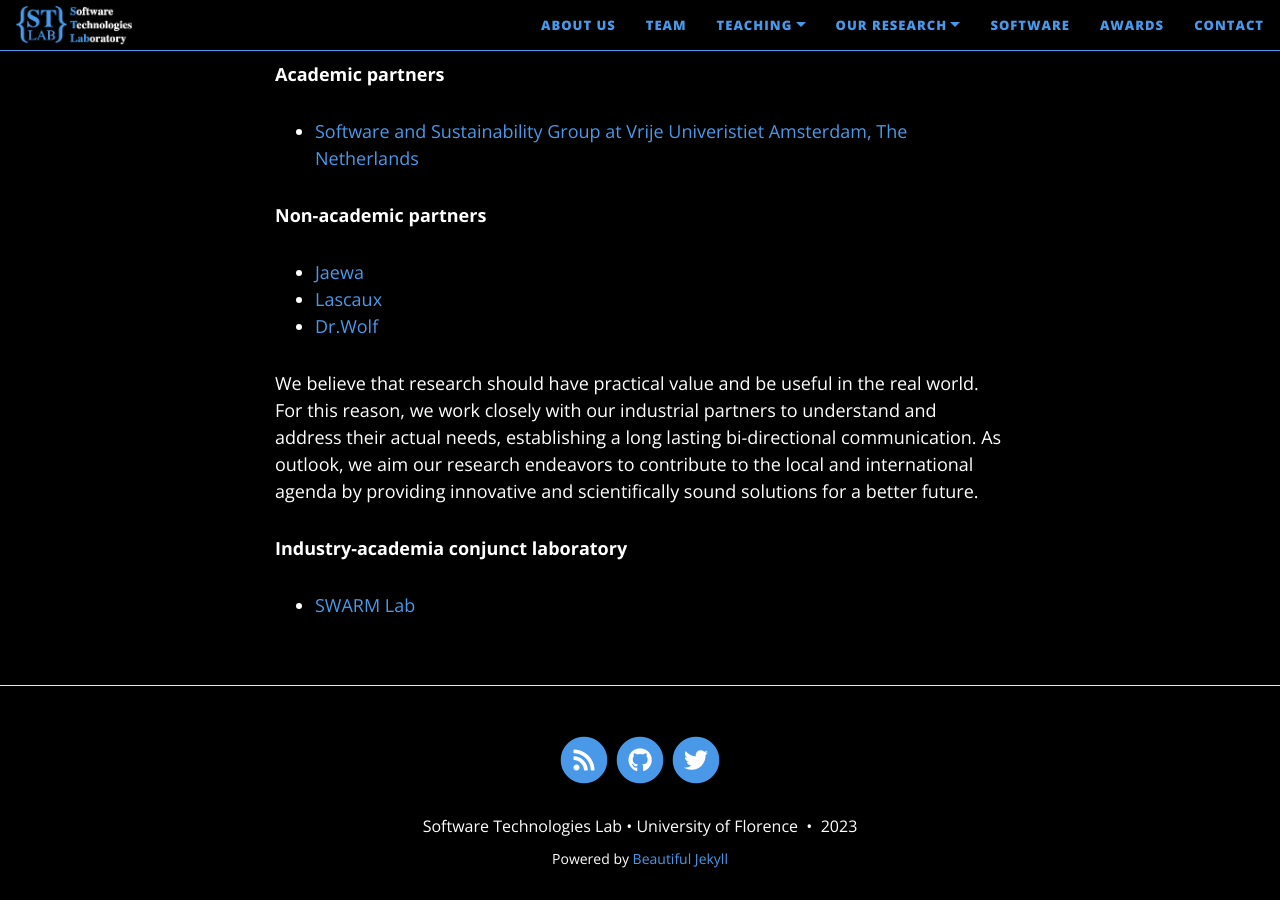
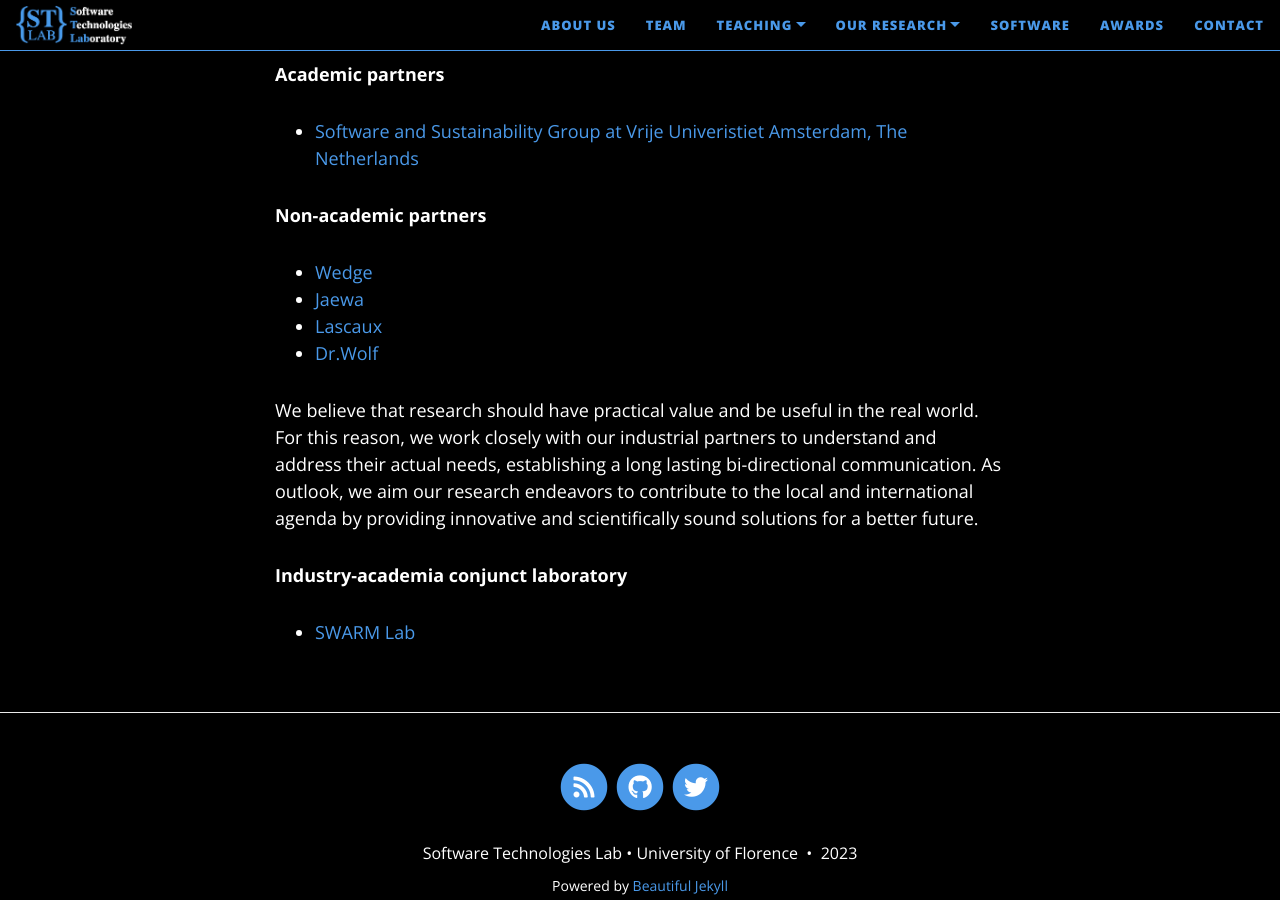
Before and after one commit to STLab-UniFI/STLab-UniFI.github.io, a Jekyll site: the page built from pages/about.md, in a window 1280 px wide and 900 px high, scrolled down 1410 px. Built offline with Jekyll 4.4.1, drawn with Linux system fonts in a browser that asks for light colours; nearby versions of some CDN libraries.

Commit message:
Update about.md
Added Wedge SRL

```diff
--- a/pages/about.md
+++ b/pages/about.md
@@ -48,6 +48,7 @@
   - [Software and Sustainability Group at Vrije Univeristiet Amsterdam, The Netherlands](https://s2group.cs.vu.nl/){:target="_blank"}
 
 **Non-academic partners**
+  - [Wedge](https://www.wedge.srl/){:target="_blank"}
   - [Jaewa](https://www.jaewa.com/){:target="_blank"}
   - [Lascaux](https://www.lascaux.it/){:target="_blank"}
   - [Dr.Wolf](https://www.drwolf.it/){:target="_blank"}
```
